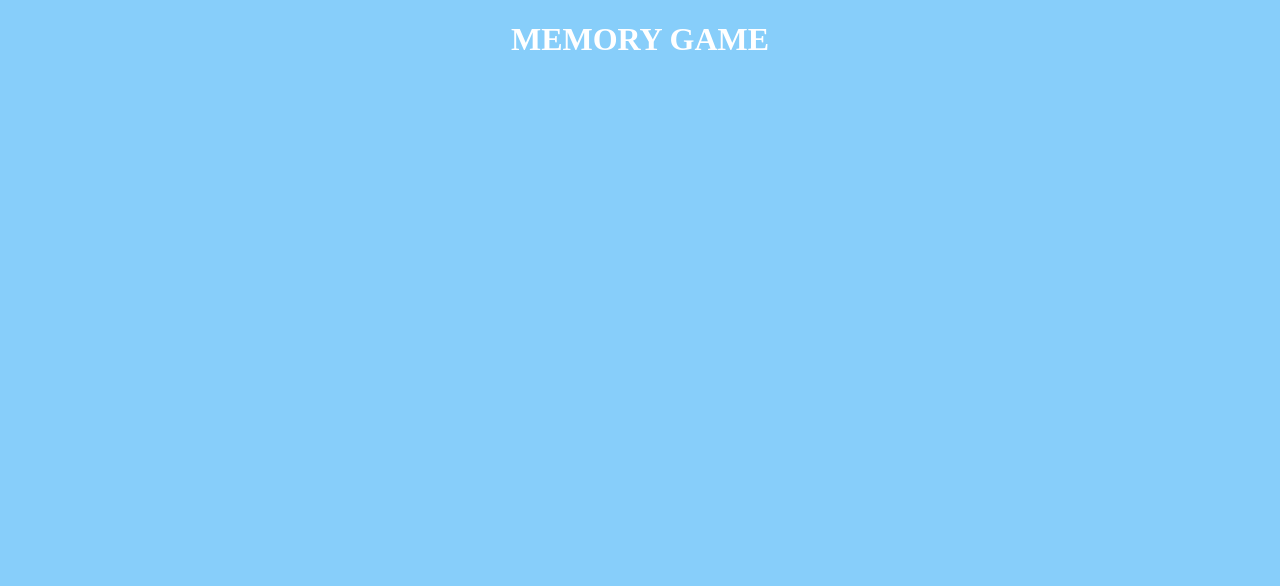
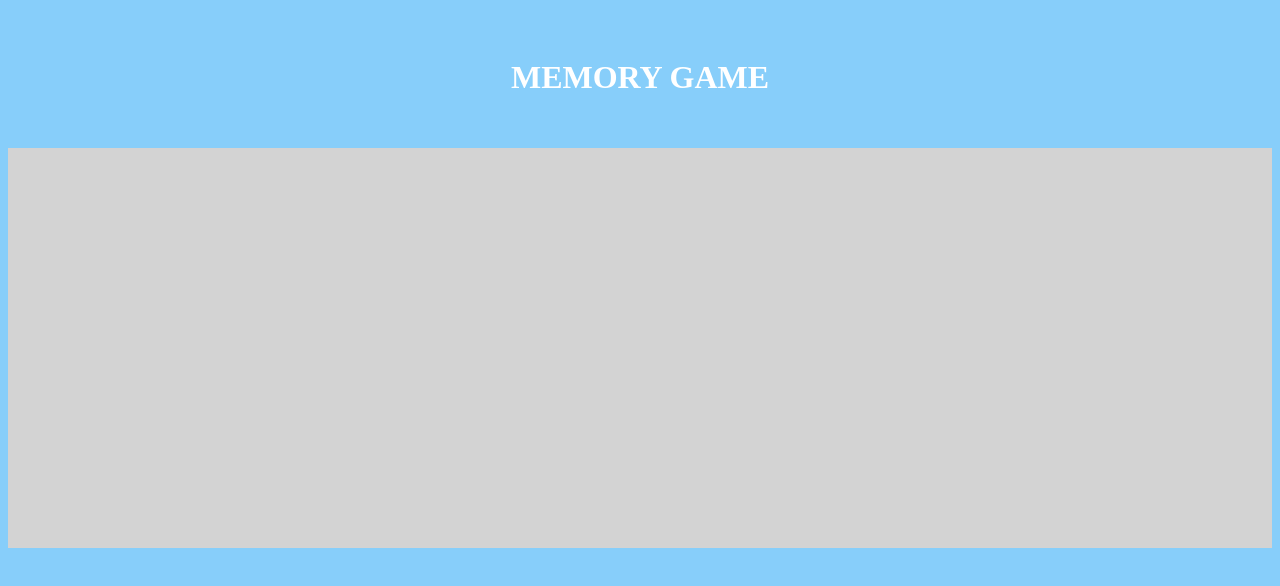
Before and after one commit to mcdees2010/MemoryGame, a plain HTML site: page index.html in a window 1280 px wide. Drawn offline with Linux system fonts and the light colour scheme.

Commit message:
simple early changes

```diff
--- a/index.html
+++ b/index.html
@@ -11,7 +11,7 @@
 <body>
     <header>
         <h1>MEMORY GAME</h1>
-
+        <nav></nav>
     </header>
     <div id="game"></div>
 </body>
--- a/main.css
+++ b/main.css
@@ -6,3 +6,12 @@ body {
 h1 {
     color: white;
 }
+
+header {
+    padding: 30px 20px;
+}
+
+#game {
+    background-color: lightgray;
+    padding: 200px 40px;
+}
--- a/main.js
+++ b/main.js
@@ -1 +1,6 @@
 console.log("linked!");
+
+
+var images = [
+
+]
```
